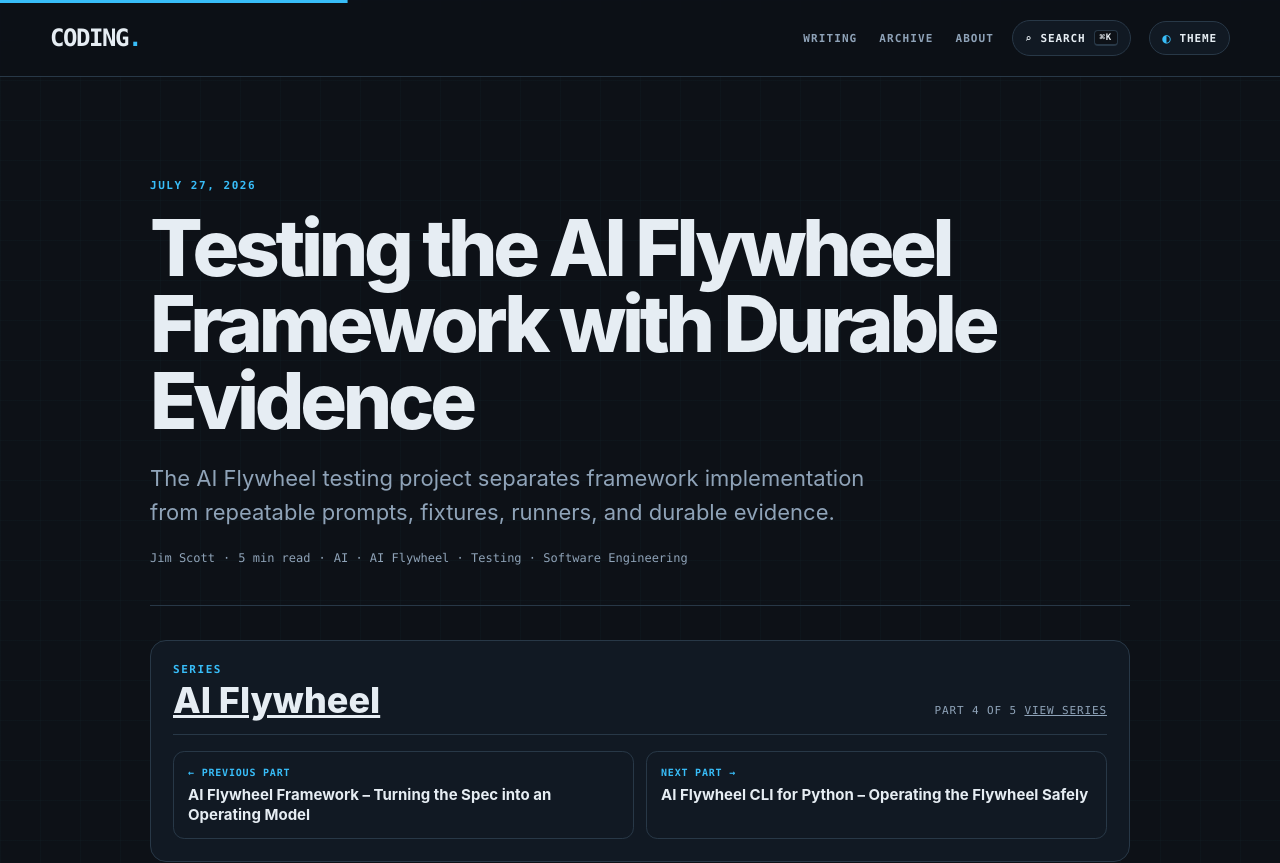
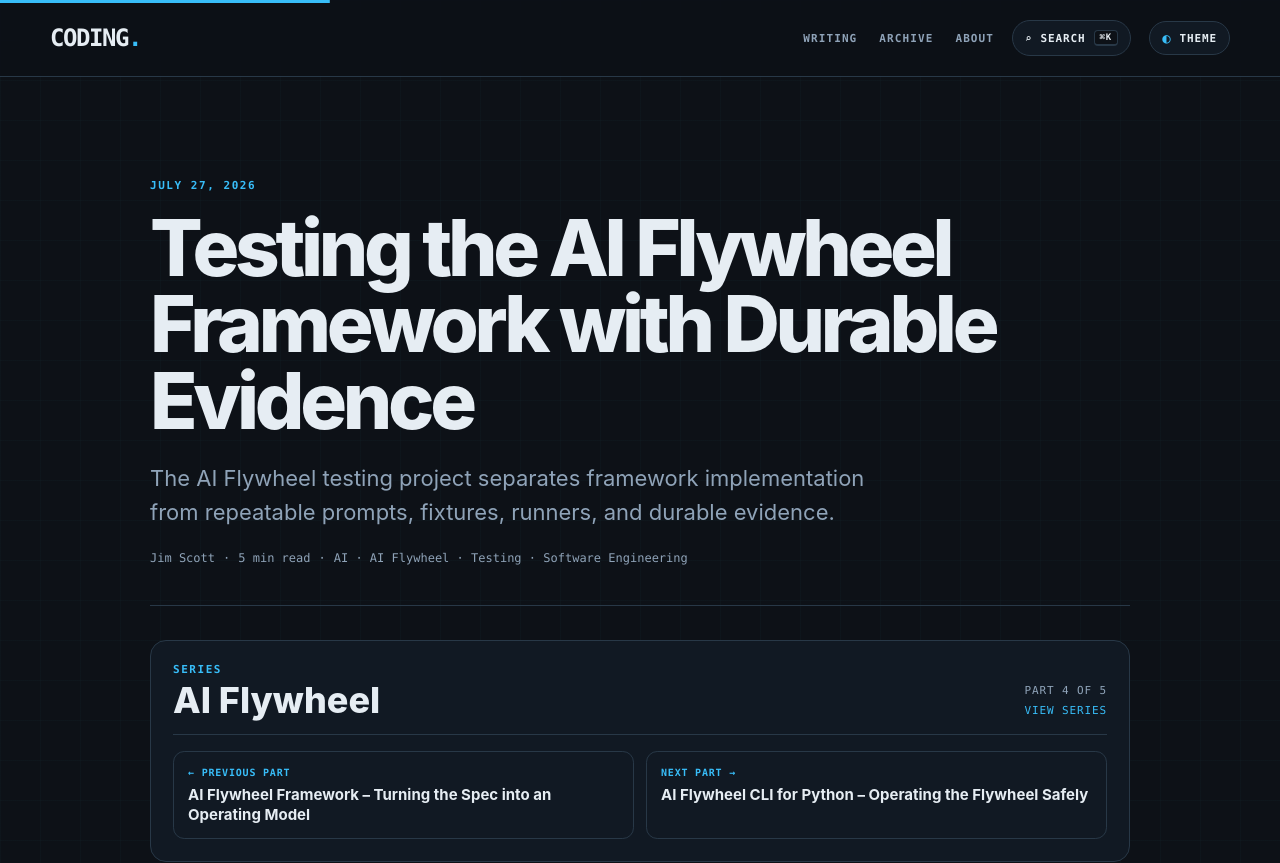
Before and after one commit to infoconex/coding-blog, a Jekyll site: the page built from post/2026/07/27/testing-the-ai-flywheel-framework-with-durable-evidence/index.md, in a window 1280 px wide. Shown: the top 863 px of the page. Built offline with Jekyll 4.4.1, drawn with Linux system fonts in a browser that asks for light colours.

Commit message:
Style series overview links

```diff
--- a/assets/css/post-extras.css
+++ b/assets/css/post-extras.css
@@ -1,12 +1,18 @@
 .series-panel{margin:0 0 42px;padding:22px;border:1px solid var(--line);border-radius:var(--radius);background:var(--surface);box-shadow:var(--card-shadow)}
 .series-panel__head{display:flex;justify-content:space-between;gap:20px;align-items:end;padding-bottom:16px;border-bottom:1px solid var(--line)}
 .series-panel__head h2{margin:5px 0 0;font-family:var(--font-heading,var(--font-sans));font-size:clamp(24px,4vw,36px);font-weight:var(--heading-weight,800);line-height:1;text-transform:var(--heading-transform,none)}
-.series-panel__position{color:var(--muted);font:11px/1.4 var(--font-mono);text-transform:uppercase;letter-spacing:.08em;white-space:nowrap}
+.series-panel__head h2 a{text-decoration:none}
+.series-panel__head h2 a:hover,.series-panel__head h2 a:focus-visible{color:var(--accent)}
+.series-panel__position{display:flex;flex-direction:column;align-items:flex-end;gap:5px;color:var(--muted);font:11px/1.4 var(--font-mono);text-transform:uppercase;letter-spacing:.08em;white-space:nowrap}
+.series-panel__position a{color:var(--accent);text-decoration:none}
+.series-panel__position a:hover,.series-panel__position a:focus-visible{text-decoration:underline}
 .series-panel__nav{display:grid;grid-template-columns:1fr 1fr;gap:12px;padding-top:16px}
+.series-panel__nav--footer{grid-template-columns:1fr minmax(180px,.7fr) 1fr}
 .series-panel__nav a{display:flex;flex-direction:column;gap:6px;padding:14px;border:1px solid var(--line);border-radius:max(4px,calc(var(--radius)*.7));text-decoration:none}
 .series-panel__nav a:hover,.series-panel__nav a:focus-visible{border-color:var(--accent)}
 .series-panel__nav span{color:var(--accent);font:700 10px/1.3 var(--font-mono);letter-spacing:.08em;text-transform:uppercase}
 .series-panel__nav strong{font-size:15px;line-height:1.3}
+.series-panel__overview{text-align:center;justify-content:center}
 .article-toc{display:none}
 .article-toc__label{margin-bottom:12px;color:var(--accent);font:700 10px/1.4 var(--font-mono);letter-spacing:.1em;text-transform:uppercase}
 .article-toc ol,.article-toc-mobile ol{list-style:none;margin:0;padding:0}
@@ -39,5 +45,5 @@
 .related-card p{margin:0;color:var(--muted);font-size:13px;line-height:1.45}
 html[data-theme="technical-brutalism"] .series-panel,html[data-theme="technical-brutalism"] .series-panel__nav a,html[data-theme="technical-brutalism"] .article-toc-mobile,html[data-theme="technical-brutalism"] .related-card{border-width:3px;border-radius:0;box-shadow:none}
 @media(min-width:1380px){.article-toc{display:block;position:fixed;z-index:5;top:156px;right:max(18px,calc(50vw - 690px));width:160px;max-height:calc(100vh - 196px);overflow:auto;padding-left:12px;border-left:1px solid var(--line)}.article-toc-mobile{display:none}}
-@media(max-width:760px){.series-panel__head{align-items:start;flex-direction:column}.series-panel__nav{grid-template-columns:1fr}.related-reading__grid{grid-template-columns:1fr}.related-card{min-height:150px}}
+@media(max-width:760px){.series-panel__head{align-items:start;flex-direction:column}.series-panel__position{align-items:flex-start}.series-panel__nav,.series-panel__nav--footer{grid-template-columns:1fr}.related-reading__grid{grid-template-columns:1fr}.related-card{min-height:150px}}
 @media(prefers-reduced-motion:reduce){.reading-progress span{transition:none}}
```
